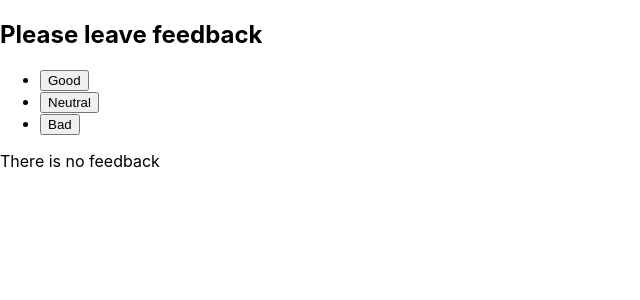
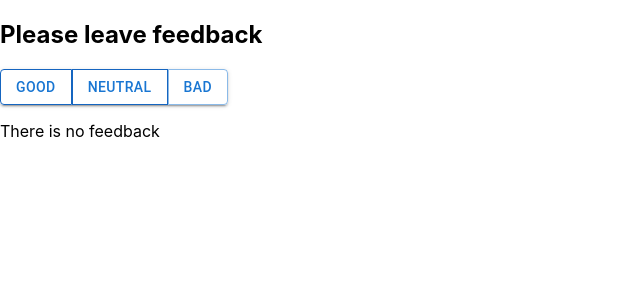
Before and after one commit to OhWellNevermind/goit-react-hw-04-feedback, a React (Create React App) app: page / in a window 1280 px wide. Shown: the top 300 px of the page, without its empty margins (0-640 px from the left). Built offline with nearby package versions, Linux system fonts and the light colour scheme.

Commit message:
some styles with mui added

```diff
--- a/package.json
+++ b/package.json
@@ -4,6 +4,9 @@
   "private": true,
   "homepage": "https://goitacademy.github.io/goit-react-hw-02-feedback/",
   "dependencies": {
+    "@emotion/react": "^11.11.1",
+    "@emotion/styled": "^11.11.0",
+    "@mui/material": "^5.14.6",
     "@testing-library/jest-dom": "^5.16.3",
     "@testing-library/react": "^12.1.4",
     "@testing-library/user-event": "^13.5.0",
--- a/src/components/FeedBackButtons/FeedBackButtons.jsx
+++ b/src/components/FeedBackButtons/FeedBackButtons.jsx
@@ -1,41 +1,37 @@
 import propTypes from 'prop-types';
+import { Button, ButtonGroup } from '@mui/material';
 
 export const FeedBackButtons = ({ addFeedBack }) => {
   return (
-    <div>
-      <ul>
-        <li>
-          <button
+    <ButtonGroup variant="contained" aria-label="outlined primary button group">
+      <Button
+        variant="outlined"
         onClick={evt => {
           addFeedBack(evt.target.value);
         }}
         value="good"
       >
         Good
-          </button>
-        </li>
-        <li>
-          <button
+      </Button>
+      <Button
+        variant="outlined"
         onClick={evt => {
           addFeedBack(evt.target.value);
         }}
         value="neutral"
       >
         Neutral
-          </button>
-        </li>
-        <li>
-          <button
+      </Button>
+      <Button
+        variant="outlined"
         onClick={evt => {
           addFeedBack(evt.target.value);
         }}
         value="bad"
       >
         Bad
-          </button>
-        </li>
-      </ul>
-    </div>
+      </Button>
+    </ButtonGroup>
   );
 };
 
--- /dev/null
+++ b/src/components/FeedBackButtons/FeedBackButtons.styled.js
@@ -0,0 +1,6 @@
+import styled from '@emotion/styled';
+
+export const List = styled.ul`
+  display: flex;
+  gap: 10px;
+`;
--- a/src/components/FeedBackStatistic/FeedBackStatistic.jsx
+++ b/src/components/FeedBackStatistic/FeedBackStatistic.jsx
@@ -1,4 +1,5 @@
 import propTypes from 'prop-types';
+import { List, ListItem } from '@mui/material';
 
 export const FeedBackStatistic = ({
   good,
@@ -8,13 +9,13 @@ export const FeedBackStatistic = ({
   positivePercentage,
 }) => {
   return (
-    <div>
-      <p>Good: {good}</p>
-      <p>Neutral: {neutral}</p>
-      <p>Bad: {bad}</p>
-      <p>Total: {total}</p>
-      <p>Positive feedback: {positivePercentage}%</p>
-    </div>
+    <List>
+      <ListItem>Good: {good}</ListItem>
+      <ListItem>Neutral: {neutral}</ListItem>
+      <ListItem>Bad: {bad}</ListItem>
+      <ListItem>Total: {total}</ListItem>
+      <ListItem>Positive feedback: {positivePercentage}%</ListItem>
+    </List>
   );
 };
 
```
Also changed, not shown: 1 other file (tests, documents, lock files or other folders). Lines whose indentation alone changed are shown as unchanged.
